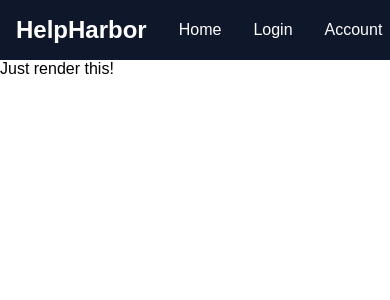
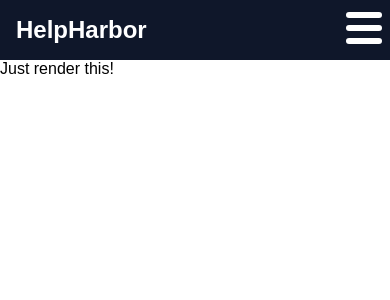
Before and after one commit to juhock/HelpHarborCapstone, a React (Vite) app: page / in a window 390 px wide. Shown: the top 300 px of the page. Built offline with nearby package versions, Linux system fonts and the light colour scheme.

Commit message:
added useState to import react

```diff
--- a/src/components/features/navBar.css
+++ b/src/components/features/navBar.css
@@ -3,6 +3,8 @@ nav {
     justify-content: space-between;
     align-items: center;
     background-color:#0f172a ;
+    position: sticky;
+    top: 0;
 }
 
 nav .title {
@@ -30,3 +32,52 @@ nav ul li a{
     margin: 0 0.5rem;
     border-radius: 0.5rem
 }
+
+nav ul li a:not(.active):hover {
+    background-color: #172554;
+}
+
+nav .menu{
+    display: none;
+    position: absolute;
+    top: 0.75rem;
+    right: 0.5rem;
+    flex-direction:column;
+    justify-content: space-between;
+    width: 2.25rem;
+    height: 2rem;
+}
+
+nav .menu span{
+    height: 0.4rem;
+    width: 100%;
+    background-color: #fff;
+    border-radius: 0.2rem;
+}
+@media(max-width: 480px){
+    nav .menu{
+        display: flex;
+    }
+
+    nav {
+        flex-direction: column;
+        align-items: start;
+
+    }
+
+    nav ul{
+        display: none;
+        flex-direction: column;
+        width: 100%;
+        margin-bottom:0.25rem;
+    }
+
+    nav ul li{
+        width: 100%;
+        text-align:center;
+    }
+
+    nav ul li a{
+        margin: 02rem 0.5rem
+    }
+}
--- a/src/components/features/navBar.jsx
+++ b/src/components/features/navBar.jsx
@@ -1,4 +1,4 @@
-import React from 'react';
+import React, {useState} from 'react';
 
 import { Link } from 'react-router-dom';
 
@@ -10,6 +10,11 @@ export default function Navbar() {
     <nav>
       <Link to="/" className='title'>
         HelpHarbor</Link>
+        <div className= "menu">
+          <span></span>
+          <span></span>
+          <span></span>
+        </div>
 
       <ul>
         <li>
```
